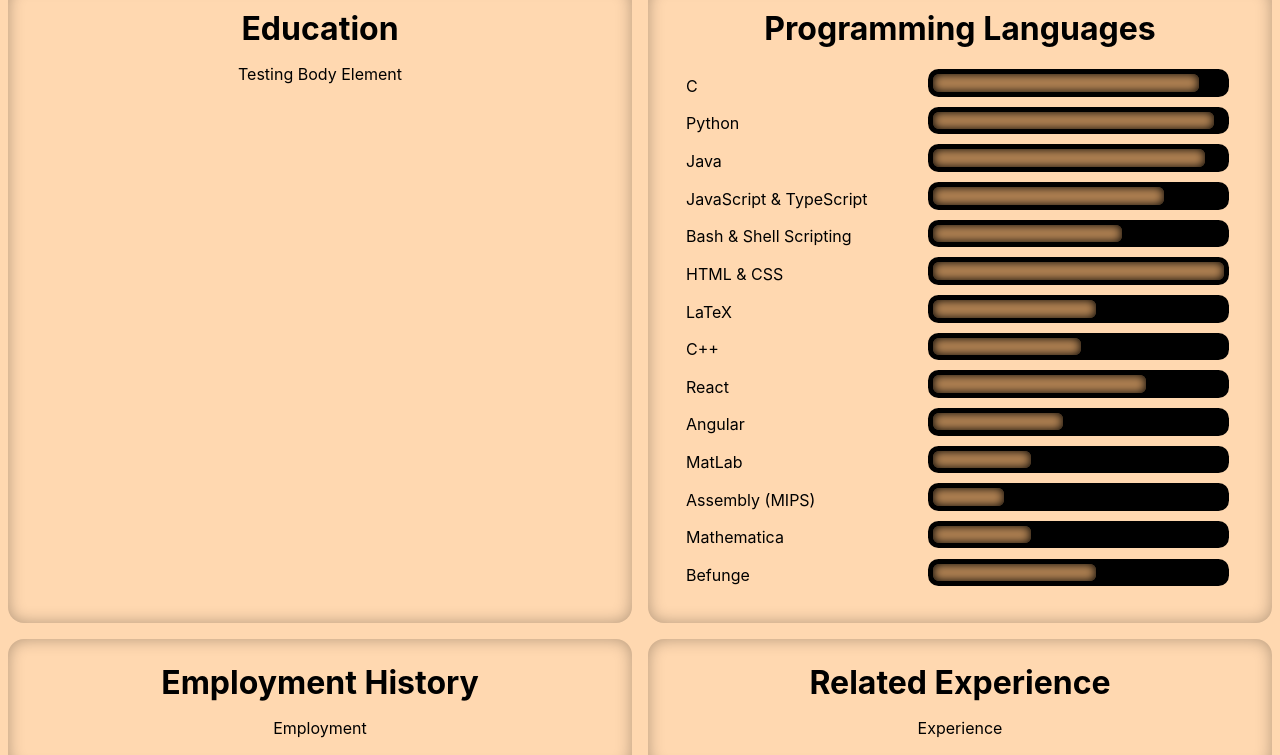
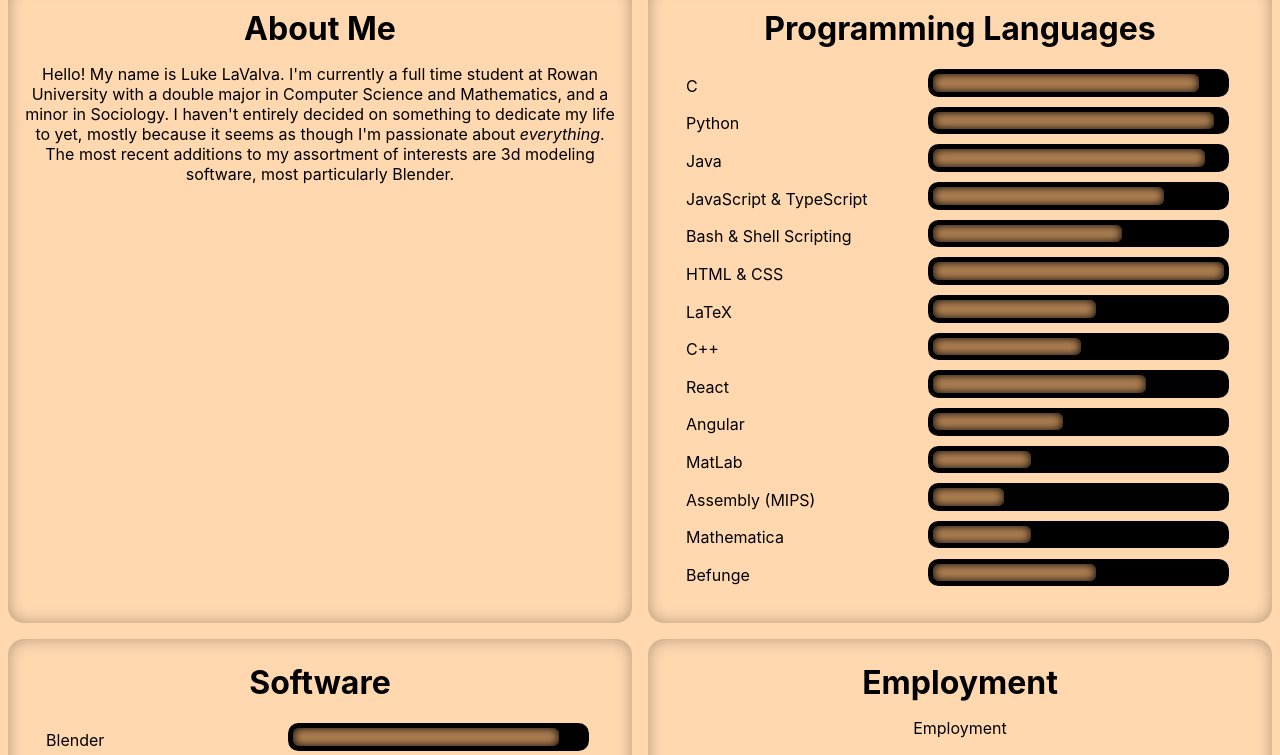
Before and after one commit to LuLaValva/portfolio, a React (Create React App) app: page / in a window 1280 px wide. Shown: the part 423-1178 px from the top of the page. Built offline with nearby package versions, Linux system fonts and the light colour scheme.

Commit message:
Finished the confidence table object

```diff
--- a/src/Elements/Body/Body.js
+++ b/src/Elements/Body/Body.js
@@ -2,17 +2,32 @@ import React from "react";
 import "./Body.css";
 import BodyElement from "./BodyElement";
 import ProgrammingLanguages from "../../FrequentlyUpdatedInfo/programmingLanguages";
-import ConfidenceTable from "./ConfidenceTable";
+import FamiliarSoftware from "../../FrequentlyUpdatedInfo/familiarSoftware";
+import ConfidenceTable from "./ConfidenceTable/ConfidenceTable";
 
 function Body() {
   return (
     <div id="body">
-      <BodyElement title="Education">Testing Body Element</BodyElement>
+      <BodyElement title="About Me">
+        <p>
+          Hello! My name is Luke LaValva. I'm currently a full time student at
+          Rowan University with a double major in Computer Science and
+          Mathematics, and a minor in Sociology. I haven't entirely decided on
+          something to dedicate my life to yet, mostly because it seems as
+          though I'm passionate about <i>everything</i>. The most recent
+          additions to my assortment of interests are 3d modeling software, most
+          particularly Blender.
+        </p>
+      </BodyElement>
       <BodyElement title="Programming Languages">
         <ConfidenceTable info={ProgrammingLanguages} />
       </BodyElement>
-      <BodyElement title="Employment History">Employment</BodyElement>
+      <BodyElement title="Software">
+        <ConfidenceTable info={FamiliarSoftware} />
+      </BodyElement>
+      <BodyElement title="Employment">Employment</BodyElement>
       <BodyElement title="Related Experience">Experience</BodyElement>
+      <BodyElement title="Education">Education</BodyElement>
       <BodyElement title="Honors, Awards, Acheivements">
         Some Acheivements
       </BodyElement>
--- a/src/Elements/Header/Portrait.css
+++ b/src/Elements/Header/Portrait.css
@@ -1,6 +1,8 @@
 .hover-portrait {
   width: 20em;
   height: 20em;
+  max-width: 90vw;
+  max-height: 90vw;
   background-image: url("../../Images/portrait.svg");
   background-size: cover;
   transition: background-image 0.5s ease;
--- /dev/null
+++ b/src/FrequentlyUpdatedInfo/familiarSoftware.js
@@ -0,0 +1,29 @@
+export default {
+  Blender: {
+    confidence: 90,
+    info:
+      "I spent the summer of 2020 ABSORBED in Blender, and learned everything I possibly could about it",
+    projects: [],
+  },
+  "Google Suite": {
+    confidence: 100,
+    info:
+      "I'm very familiar with Google Docs/Slides, and I frequently use Google Apps Scipt to enhance my Google Sheets experience",
+    projects: [],
+  },
+  "Microsoft Office": {
+    confidence: 70,
+    info: "In my youth I used to make animations using PowerPoint",
+    projects: [],
+  },
+  iMovie: {
+    confidence: 80,
+    info: "I made many ridiculous videos with my brother using iMovie",
+    projects: [],
+  },
+  "AutoDesk Inventor": {
+    confidence: 50,
+    info: "I took a class in high school which required autoCAD proficiency",
+    projects: [],
+  },
+};
```
Also changed, not shown: src/Elements/Body/ConfidenceTable/ConfidenceElement.css (renamed from src/Elements/Body/ConfidenceElement.css), src/Elements/Body/ConfidenceTable/ConfidenceElement.js (renamed from src/Elements/Body/ConfidenceElement.js), src/Elements/Body/ConfidenceTable/ConfidenceTable.js (renamed from src/Elements/Body/ConfidenceTable.js), src/Elements/Body/ConfidenceTable/ProgressBar.css (renamed from src/Elements/Body/ProgressBar.css), src/Elements/Body/ConfidenceTable/ProgressBar.js (renamed from src/Elements/Body/ProgressBar.js).
